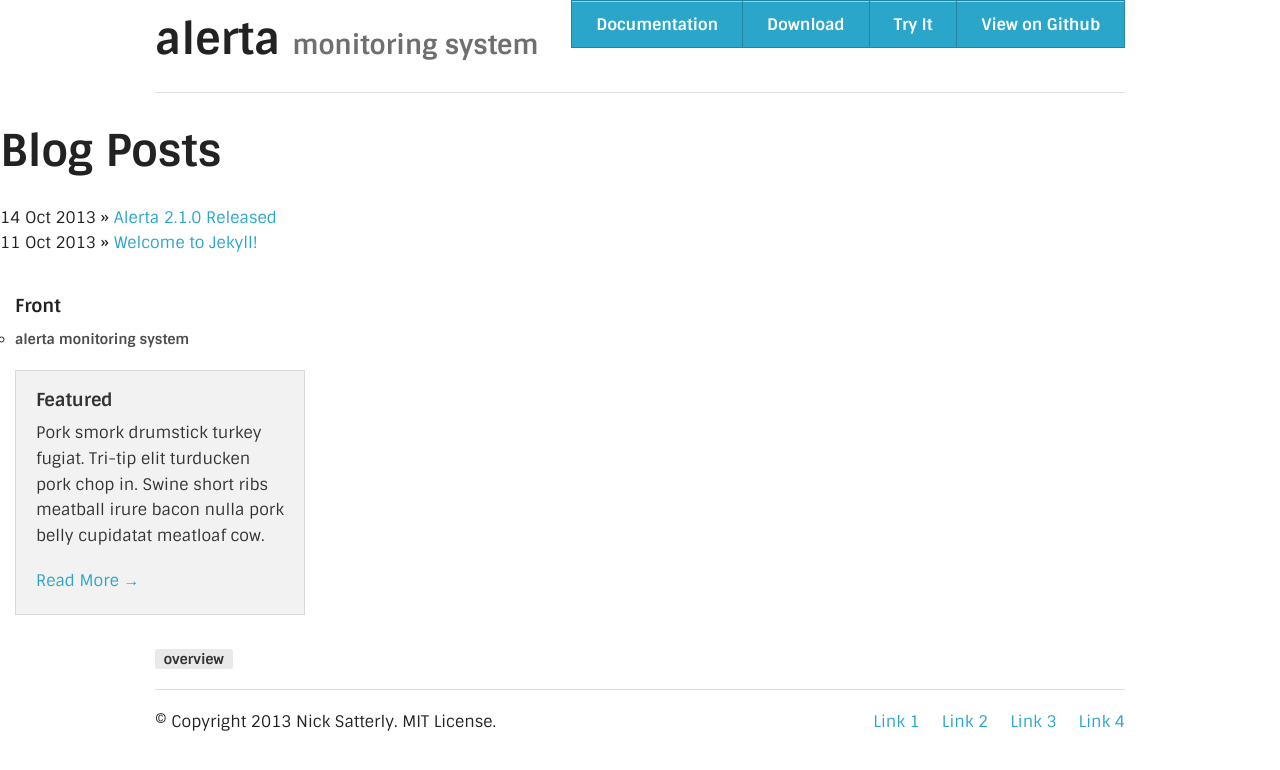
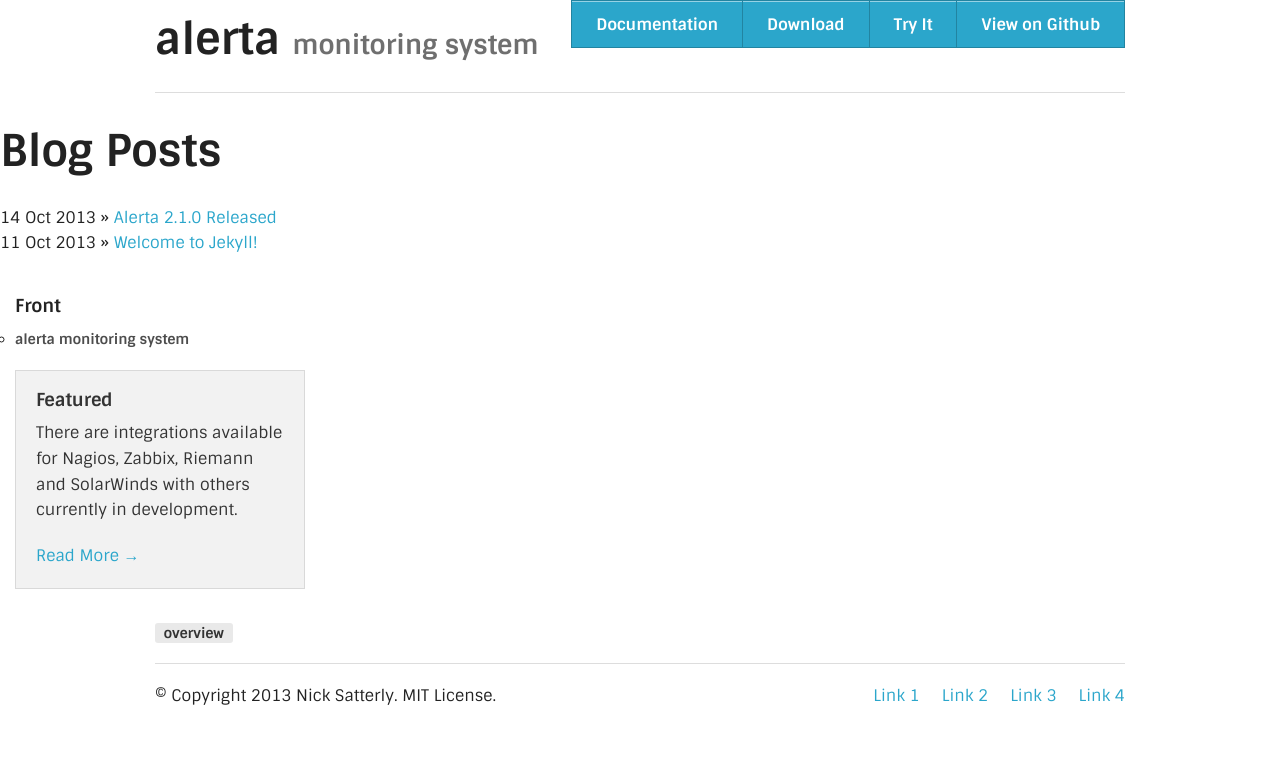
Before and after one commit to alerta/alerta.github.io, a Jekyll site: the page built from index.html, in a window 1280 px wide. Shown: the top 770 px of the page. Built offline with Jekyll 4.4.1, drawn with Linux system fonts in a browser that asks for light colours.

Commit message:
updated featured box

```diff
--- a/_includes/featured.html
+++ b/_includes/featured.html
@@ -1,5 +1,5 @@
       <div class="panel">
         <h5>Featured</h5>
-        <p>Pork smork drumstick turkey fugiat. Tri-tip elit turducken pork chop in. Swine short ribs meatball irure bacon nulla pork belly cupidatat meatloaf cow.</p>
-        <a href="#">Read More &rarr;</a>
+        <p>There are integrations available for Nagios, Zabbix, Riemann and SolarWinds with others currently in development.</p>
+        <a href="/docs/integrations/">Read More &rarr;</a>
       </div>
```
